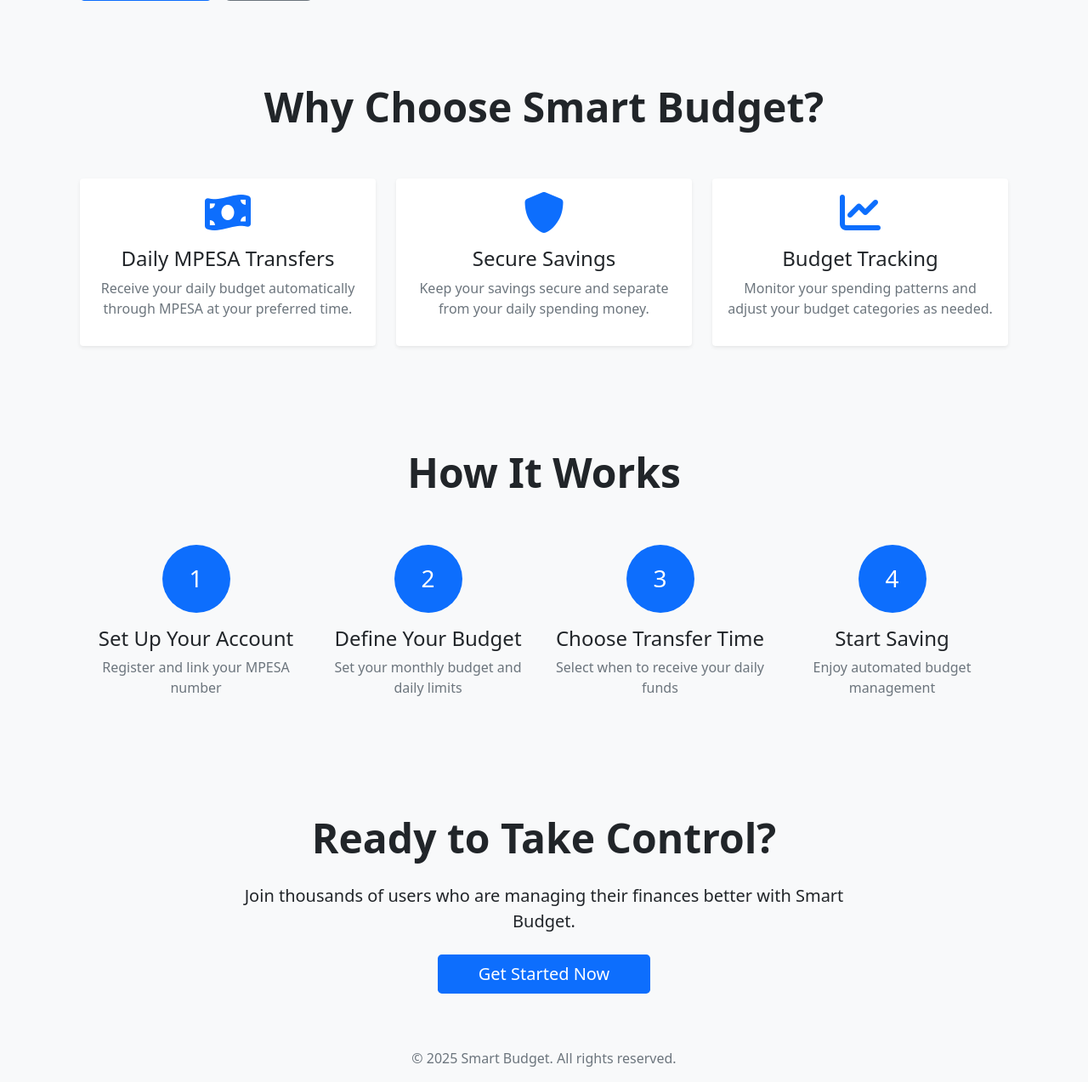
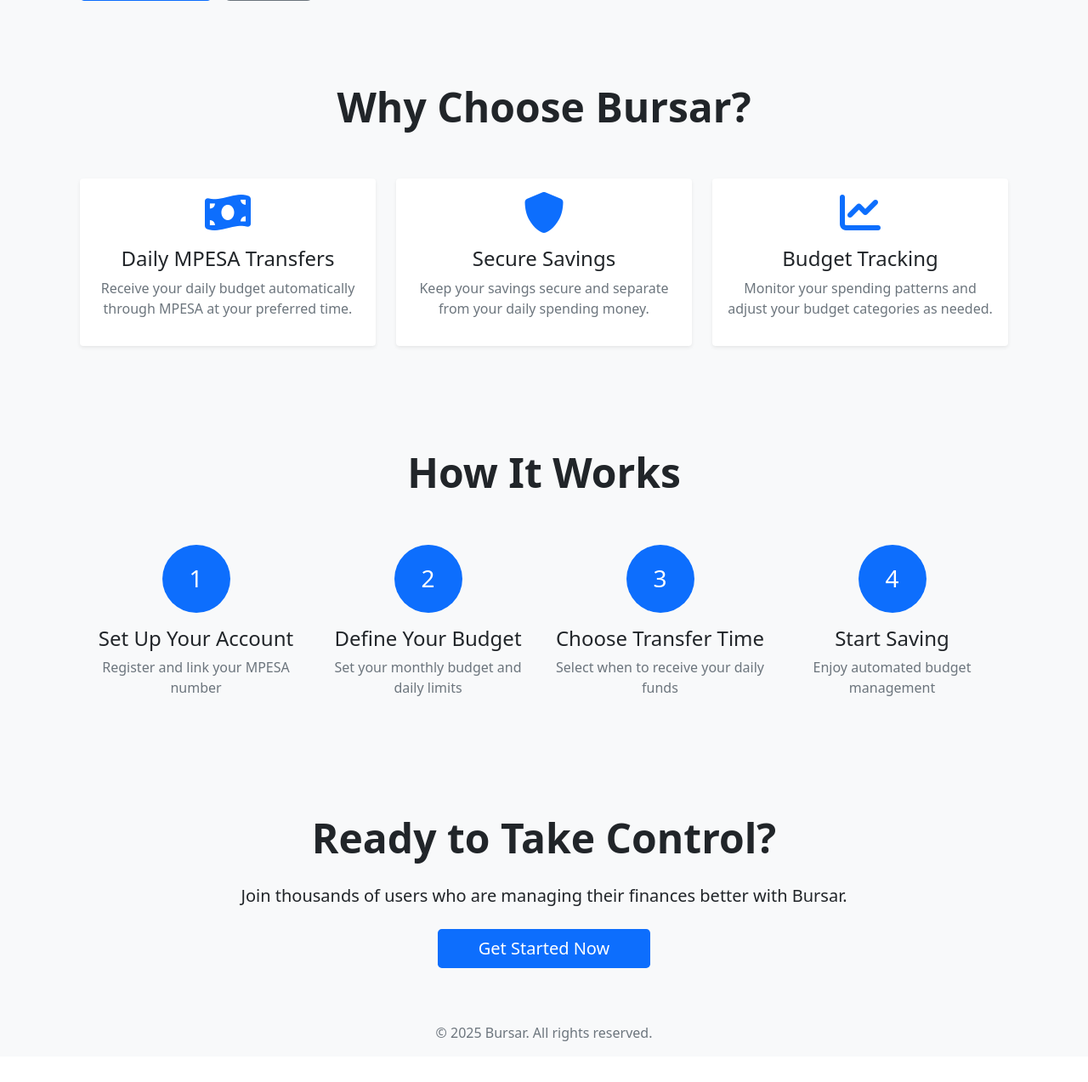
Before and after one commit to kiptuidenis/BURSAR, a Flask app: page / in a window 1280 px wide. Shown: the part 531-1804 px from the top of the page at 85% size. After the commit the page ends 1756 px from the top, so only its background shows below. Run offline with Flask 3, Linux system fonts and the light colour scheme.

Commit message:
Changed app Name

```diff
--- a/app/templates/auth/login.html
+++ b/app/templates/auth/login.html
@@ -1,6 +1,6 @@
 {% extends "base.html" %}
 
-{% block title %}Login - Smart Budget{% endblock %}
+{% block title %}Login - Bursar{% endblock %}
 
 {% block content %}
 <div class="row justify-content-center">
--- a/app/templates/auth/register.html
+++ b/app/templates/auth/register.html
@@ -1,6 +1,6 @@
 {% extends "base.html" %}
 
-{% block title %}Register - Smart Budget{% endblock %}
+{% block title %}Register - Bursar{% endblock %}
 
 {% block content %}
 <div class="row justify-content-center">
--- a/app/templates/base.html
+++ b/app/templates/base.html
@@ -3,7 +3,7 @@
 <head>
     <meta charset="UTF-8">
     <meta name="viewport" content="width=device-width, initial-scale=1.0">
-    <title>{% block title %}Smart Budget App{% endblock %}</title>
+    <title>{% block title %}Bursar{% endblock %}</title>
     <!-- Bootstrap CSS -->
     <link href="https://cdn.jsdelivr.net/npm/bootstrap@5.1.3/dist/css/bootstrap.min.css" rel="stylesheet">
     <!-- Custom CSS -->
@@ -15,7 +15,7 @@
     <!-- Navigation -->
     <nav class="navbar navbar-expand-lg navbar-dark bg-primary">
         <div class="container">
-            <a class="navbar-brand" href="{{ url_for('home') }}">Smart Budget</a>
+            <a class="navbar-brand" href="{{ url_for('home') }}">Bursar</a>
             <button class="navbar-toggler" type="button" data-bs-toggle="collapse" data-bs-target="#navbarNav">
                 <span class="navbar-toggler-icon"></span>
             </button>
@@ -66,7 +66,7 @@
     <!-- Footer -->
     <footer class="footer mt-auto py-3 bg-light">
         <div class="container text-center">
-            <span class="text-muted">© 2025 Smart Budget. All rights reserved.</span>
+            <span class="text-muted">© 2025 Bursar. All rights reserved.</span>
         </div>
     </footer>
 
--- a/app/templates/dashboard/index.html
+++ b/app/templates/dashboard/index.html
@@ -1,6 +1,6 @@
 {% extends "base.html" %}
 
-{% block title %}Dashboard - Smart Budget{% endblock %}
+{% block title %}Dashboard - Bursar{% endblock %}
 
 {% block content %}
 <!-- Alert Container -->
--- a/app/templates/dashboard/profile.html
+++ b/app/templates/dashboard/profile.html
@@ -1,6 +1,6 @@
 {% extends "base.html" %}
 
-{% block title %}Profile Settings - Smart Budget{% endblock %}
+{% block title %}Profile Settings - Bursar{% endblock %}
 
 {% block content %}
 <div class="container">
--- a/app/templates/home.html
+++ b/app/templates/home.html
@@ -1,6 +1,6 @@
 {% extends "base.html" %}
 
-{% block title %}Smart Budget - Take Control of Your Daily Spending{% endblock %}
+{% block title %}Bursar - Take Control of Your Daily Spending{% endblock %}
 
 {% block content %}
 <div class="container">
@@ -26,7 +26,7 @@
     <!-- Features Section -->
     <div class="row py-5">
         <div class="col-12 text-center mb-5">
-            <h2 class="display-5 fw-bold">Why Choose Smart Budget?</h2>
+            <h2 class="display-5 fw-bold">Why Choose Bursar?</h2>
         </div>
         <div class="col-md-4 mb-4 fade-in">
             <div class="card h-100 border-0 shadow-sm">
@@ -96,7 +96,7 @@
     <div class="row py-5 text-center">
         <div class="col-lg-8 mx-auto">
             <h2 class="display-5 fw-bold mb-4">Ready to Take Control?</h2>
-            <p class="lead mb-4">Join thousands of users who are managing their finances better with Smart Budget.</p>
+            <p class="lead mb-4">Join thousands of users who are managing their finances better with Bursar.</p>
             {% if not current_user.is_authenticated %}
                 <a href="{{ url_for('auth.register') }}" class="btn btn-primary btn-lg px-5">Get Started Now</a>
             {% else %}
```
Also changed, not shown: app/services/sms_service.py (added), instance/app.db.
